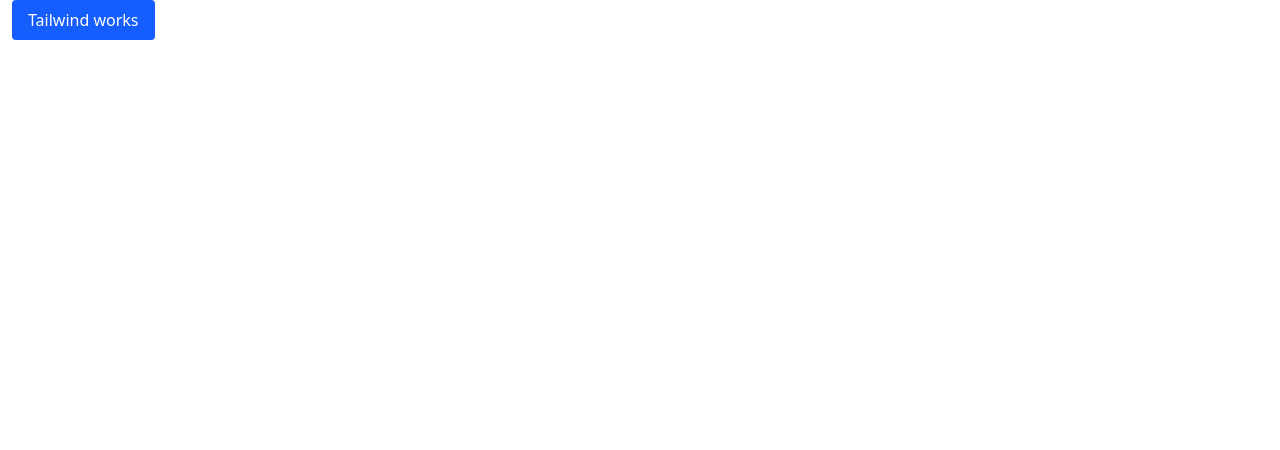
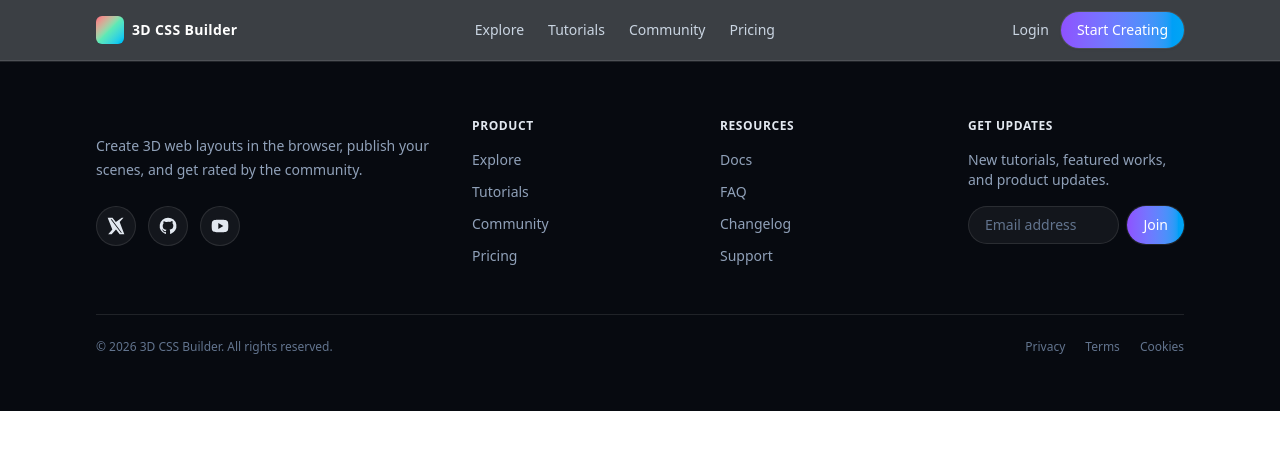
Before and after one commit to georgiancoder/3dcss_landing, an Angular app: page / in a window 1280 px wide. Shown: the top 450 px of the page. Built offline with nearby package versions, Linux system fonts and the light colour scheme.

Commit message:
header and footer

```diff
--- a/src/app/app.html
+++ b/src/app/app.html
@@ -1,3 +1,10 @@
-<button class="px-4 py-2 ml-3 bg-blue-600 text-white rounded">
-  Tailwind works
-</button>
+<app-header [title]="title()">
+  <!-- optional projected content (actions) -->
+</app-header>
+
+<main>
+  <router-outlet></router-outlet>
+</main>
+
+
+<app-footer></app-footer>
--- /dev/null
+++ b/src/app/components/footer/footer.html
@@ -0,0 +1,87 @@
+<footer class="border-t border-white/10 bg-[#070a10]">
+  <div class="mx-auto max-w-6xl px-4 py-14 sm:px-6 lg:px-8">
+    <div class="grid gap-10 md:grid-cols-12">
+      <!-- Brand -->
+      <div class="md:col-span-4">
+        <p class="mt-4 max-w-sm text-sm leading-6 text-slate-400">
+          Create 3D web layouts in the browser, publish your scenes, and get rated by the community.
+        </p>
+
+        <!-- Social -->
+        <div class="mt-6 flex items-center gap-3">
+          <a href="#" class="inline-flex h-10 w-10 items-center justify-center rounded-full border border-white/10 bg-white/5 text-slate-200 hover:bg-white/10" aria-label="Twitter">
+            <svg viewBox="0 0 24 24" class="h-5 w-5" fill="currentColor" aria-hidden="true">
+              <path d="M18.9 2H21l-4.6 5.3L22 22h-5.6l-4.4-5.7L6.8 22H2.6l5-5.8L2 2h5.8l4 5.1L18.9 2Zm-1 18h1.2L6.9 3.9H5.6L17.9 20Z"/>
+            </svg>
+          </a>
+          <a href="#" class="inline-flex h-10 w-10 items-center justify-center rounded-full border border-white/10 bg-white/5 text-slate-200 hover:bg-white/10" aria-label="GitHub">
+            <svg viewBox="0 0 24 24" class="h-5 w-5" fill="currentColor" aria-hidden="true">
+              <path fill-rule="evenodd" d="M12 2a10 10 0 0 0-3.16 19.49c.5.09.68-.22.68-.48v-1.7c-2.78.6-3.37-1.17-3.37-1.17-.45-1.15-1.11-1.46-1.11-1.46-.9-.62.07-.6.07-.6 1 .07 1.53 1.03 1.53 1.03.9 1.53 2.36 1.09 2.94.83.09-.65.35-1.09.63-1.34-2.22-.25-4.56-1.11-4.56-4.95 0-1.09.39-1.98 1.03-2.68-.1-.25-.45-1.27.1-2.65 0 0 .84-.27 2.75 1.02A9.6 9.6 0 0 1 12 6.8c.85 0 1.71.11 2.51.33 1.9-1.29 2.74-1.02 2.74-1.02.56 1.38.21 2.4.1 2.65.64.7 1.03 1.59 1.03 2.68 0 3.85-2.34 4.7-4.57 4.95.36.31.68.93.68 1.88v2.78c0 .26.18.57.69.48A10 10 0 0 0 12 2Z" clip-rule="evenodd"/>
+            </svg>
+          </a>
+          <a href="#" class="inline-flex h-10 w-10 items-center justify-center rounded-full border border-white/10 bg-white/5 text-slate-200 hover:bg-white/10" aria-label="YouTube">
+            <svg viewBox="0 0 24 24" class="h-5 w-5" fill="currentColor" aria-hidden="true">
+              <path d="M21.6 7.2a3 3 0 0 0-2.1-2.1C17.7 4.5 12 4.5 12 4.5s-5.7 0-7.5.6A3 3 0 0 0 2.4 7.2 31.5 31.5 0 0 0 2 12a31.5 31.5 0 0 0 .4 4.8 3 3 0 0 0 2.1 2.1c1.8.6 7.5.6 7.5.6s5.7 0 7.5-.6a3 3 0 0 0 2.1-2.1A31.5 31.5 0 0 0 22 12a31.5 31.5 0 0 0-.4-4.8ZM10 15.5v-7l6 3.5-6 3.5Z"/>
+            </svg>
+          </a>
+        </div>
+      </div>
+
+      <!-- Links -->
+      <div class="md:col-span-8">
+        <div class="grid gap-8 sm:grid-cols-2 lg:grid-cols-3">
+          <div>
+            <h3 class="text-xs font-semibold uppercase tracking-wider text-slate-200">Product</h3>
+            <ul class="mt-4 space-y-3 text-sm">
+              <li><a class="text-slate-400 hover:text-white" href="#explore">Explore</a></li>
+              <li><a class="text-slate-400 hover:text-white" href="#tutorials">Tutorials</a></li>
+              <li><a class="text-slate-400 hover:text-white" href="#community">Community</a></li>
+              <li><a class="text-slate-400 hover:text-white" href="#pricing">Pricing</a></li>
+            </ul>
+          </div>
+
+          <div>
+            <h3 class="text-xs font-semibold uppercase tracking-wider text-slate-200">Resources</h3>
+            <ul class="mt-4 space-y-3 text-sm">
+              <li><a class="text-slate-400 hover:text-white" href="#">Docs</a></li>
+              <li><a class="text-slate-400 hover:text-white" href="#">FAQ</a></li>
+              <li><a class="text-slate-400 hover:text-white" href="#">Changelog</a></li>
+              <li><a class="text-slate-400 hover:text-white" href="#">Support</a></li>
+            </ul>
+          </div>
+
+          <div>
+            <h3 class="text-xs font-semibold uppercase tracking-wider text-slate-200">Get updates</h3>
+            <p class="mt-4 text-sm text-slate-400">
+              New tutorials, featured works, and product updates.
+            </p>
+
+            <form class="mt-4 flex gap-2">
+              <input
+                type="email"
+                placeholder="Email address"
+                class="w-full rounded-full border border-white/10 bg-white/5 px-4 py-2 text-sm text-white placeholder:text-slate-500 outline-none focus:ring-2 focus:ring-sky-400/60"
+              />
+              <button
+                type="submit"
+                class="shrink-0 rounded-full bg-gradient-to-r from-violet-500 to-sky-500 px-4 py-2 text-sm font-medium text-white ring-1 ring-white/10 hover:opacity-95"
+              >
+                Join
+              </button>
+            </form>
+          </div>
+        </div>
+      </div>
+    </div>
+
+    <!-- Bottom bar -->
+    <div class="mt-12 flex flex-col gap-4 border-t border-white/10 pt-6 sm:flex-row sm:items-center sm:justify-between">
+      <p class="text-xs text-slate-500">© 2026 3D CSS Builder. All rights reserved.</p>
+      <div class="flex flex-wrap gap-x-5 gap-y-2 text-xs">
+        <a href="#" class="text-slate-500 hover:text-white">Privacy</a>
+        <a href="#" class="text-slate-500 hover:text-white">Terms</a>
+        <a href="#" class="text-slate-500 hover:text-white">Cookies</a>
+      </div>
+    </div>
+  </div>
+</footer>
--- /dev/null
+++ b/src/app/components/header/header.html
@@ -0,0 +1,41 @@
+<header class="sticky top-0 z-50 border-b border-white/10 bg-[#0b0f16]/80 backdrop-blur">
+  <div class="mx-auto flex max-w-6xl items-center justify-between px-4 py-3 sm:px-6 lg:px-8">
+    <!-- Brand -->
+    <a href="#" class="flex items-center gap-2">
+      <span class="h-7 w-7 rounded-md bg-gradient-to-br from-rose-400 via-emerald-300 to-sky-400"></span>
+      <span class="text-sm font-semibold tracking-wide text-white">3D CSS Builder</span>
+    </a>
+
+    <!-- Nav (desktop) -->
+    <nav class="hidden items-center gap-6 md:flex">
+      <a href="#explore" class="text-sm text-slate-300 hover:text-white">Explore</a>
+      <a href="#tutorials" class="text-sm text-slate-300 hover:text-white">Tutorials</a>
+      <a href="#community" class="text-sm text-slate-300 hover:text-white">Community</a>
+      <a href="#pricing" class="text-sm text-slate-300 hover:text-white">Pricing</a>
+    </nav>
+
+    <!-- Actions -->
+    <div class="flex items-center gap-3">
+      <a href="#login" class="hidden text-sm text-slate-300 hover:text-white sm:inline-flex">Login</a>
+
+      <a
+        href="#start"
+        class="inline-flex items-center justify-center rounded-full bg-gradient-to-r from-violet-500 to-sky-500 px-4 py-2 text-sm font-medium text-white shadow-sm ring-1 ring-white/10 hover:opacity-95 focus:outline-none focus:ring-2 focus:ring-sky-400/60"
+      >
+        Start Creating
+      </a>
+
+      <!-- Mobile menu button (wire-up later) -->
+      <button
+        type="button"
+        class="inline-flex h-10 w-10 items-center justify-center rounded-full border border-white/10 bg-white/5 text-white hover:bg-white/10 md:hidden"
+        aria-label="Open menu"
+      >
+        <!-- hamburger icon -->
+        <svg viewBox="0 0 24 24" class="h-5 w-5" fill="none" stroke="currentColor" stroke-width="2">
+          <path stroke-linecap="round" d="M4 7h16M4 12h16M4 17h16" />
+        </svg>
+      </button>
+    </div>
+  </div>
+</header>
```
Also changed, not shown: src/app/app.ts (+5 -2 lines), src/app/components/footer/footer.ts (added, +10 -0 lines), src/app/components/header/header.ts (added, +10 -0 lines), 1 other file (tests, documents, lock files or other folders).
